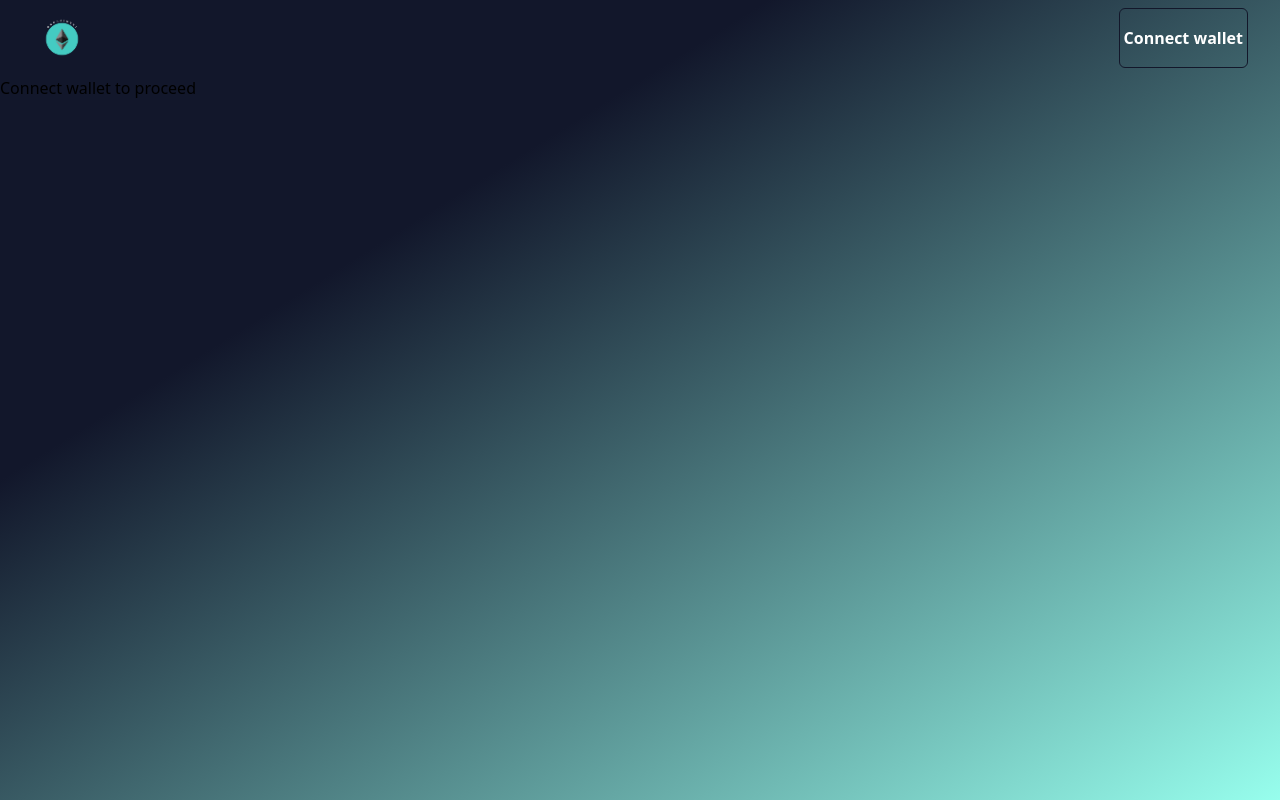
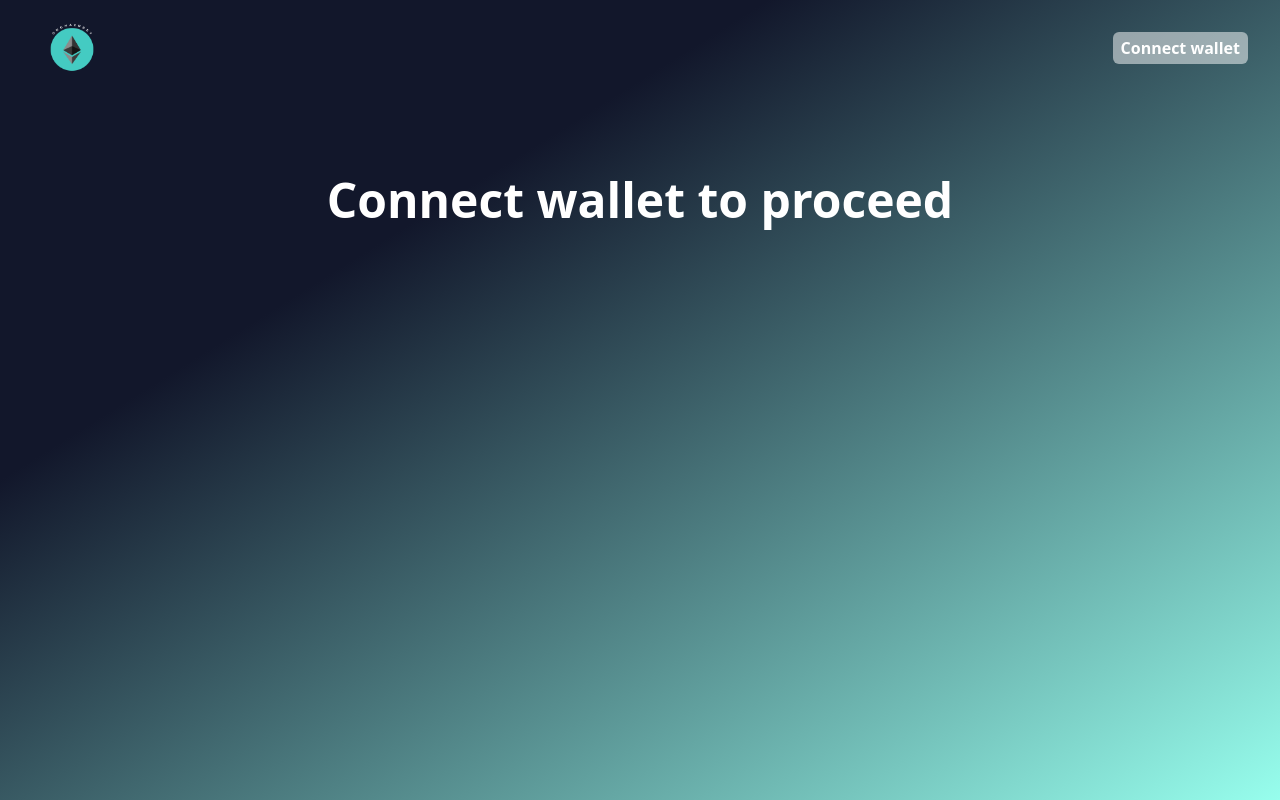
Before and after one commit to Jarjarsson/onchainbet, a Next.js app: page /bet in a window 1280 px wide. Built offline with nearby package versions, Linux system fonts and the light colour scheme; what web3 would draw is missing.

Commit message:
Feat:basic CSS styling

```diff
--- a/app/bet/component/Bet.tsx
+++ b/app/bet/component/Bet.tsx
@@ -1,9 +1,9 @@
-import React, { useEffect, useState } from 'react';
+import React, { useEffect, useState } from "react";
 
-import contractAddress from '../constants/address';
-import { useTContext } from '../../context/Context';
-import { gameResult, getMaxBet, placeBet } from '../web3/web3Client';
-import { ReturnValues } from '@/app/type';
+import contractAddress from "../constants/address";
+import { useTContext } from "../../context/Context";
+import { gameResult, getMaxBet, placeBet } from "../web3/web3Client";
+import { ReturnValues } from "@/app/type";
 
 const Bet = () => {
   const [multiplier, setMultiplier] = useState(2);
@@ -11,7 +11,7 @@ const Bet = () => {
   const [amount, setAmount] = useState(0.000000001);
   const [maxAmount, setMaxAmount] = useState(0);
   const [loadingBet, setLoadingBet] = useState(false);
-  const [result, setResult] = useState('');
+  const [result, setResult] = useState("");
   useEffect(() => {
     (async () => {
       setMaxAmount(await getMaxBet());
@@ -36,17 +36,17 @@ const Bet = () => {
       console.log(status);
       setMaxAmount(await getMaxBet());
       setLoadingBet(true);
-      setResult('');
+      setResult("");
     }
   };
 
   return (
     <form
-      onSubmit={e => {
+      onSubmit={(e) => {
         e.preventDefault();
         handleBet(multiplier);
       }}
-      className="flex flex-col"
+      className="flex flex-col text-cc3 gap-2"
     >
       <label htmlFor="multiplierRange">Multiplier {multiplier}:</label>
       <input
@@ -55,14 +55,14 @@ const Bet = () => {
         value={multiplier}
         min={2}
         max={10}
-        onChange={e => setMultiplier(Number(e.target.value))}
+        onChange={(e) => setMultiplier(Number(e.target.value))}
       />
       <label htmlFor="betAmount">Bet Amount (max bet: {maxAmount})</label>
       <input
         id="betAmount"
         required
         value={amount}
-        onChange={e => setAmount(Number(e.target.value))}
+        onChange={(e) => setAmount(Number(e.target.value))}
         type="number"
         step={0.000000001}
         min={0.000000001}
@@ -73,7 +73,7 @@ const Bet = () => {
       />
       <button> Place bet </button>
       {loadingBet && <p>Getting result</p>}
-      {result === '' ? <p></p> : <p>{result}</p>}
+      {result === "" ? <p></p> : <p>{result}</p>}
     </form>
   );
 };
--- a/app/bet/component/Header.tsx
+++ b/app/bet/component/Header.tsx
@@ -17,24 +17,24 @@ const Header = () => {
   };
 
   return (
-    <header className="flex justify-between px-8 py-2 ">
+    <header className="flex justify-between px-8 py-2 items-center ">
       <Image
         src="/logo.png"
         alt="logo"
-        width={60}
-        height={60}
+        width={80}
+        height={80}
         className="rounded-md"
       />
       {!connect && (
         <button
           onClick={handleSelectWallet}
-          className="border border-[#13172a] p-1 rounded-md font-semibold text-cc3"
+          className=" px-2 py-1 font-semibold text-cc3 bg-cc3/50 rounded-md h-2/3"
         >
           Connect wallet
         </button>
       )}
       {connect && (
-        <p className="border border-[#13172a] p-1 rounded-md font-semibold flex items-center">
+        <p className="px-2 py-1 font-semibold text-cc3 bg-cc3/50 rounded-md h-2/3">
           {wallet !== "" && cropWallet(wallet)}
         </p>
       )}
--- a/app/bet/page.tsx
+++ b/app/bet/page.tsx
@@ -1,26 +1,32 @@
-'use client';
-import React, { useContext, useState } from 'react';
+"use client";
+import React, { useContext, useState } from "react";
 import {
   getMaxBet,
   connectWallet,
   placeBet,
   ethToWei,
-} from './web3/web3Client';
-import contractAddress from './constants/address';
-import { useTContext } from '../context/Context';
-import Header from './component/Header';
-import Bet from './component/Bet';
+} from "./web3/web3Client";
+import contractAddress from "./constants/address";
+import { useTContext } from "../context/Context";
+import Header from "./component/Header";
+import Bet from "./component/Bet";
 
 const BetPage = () => {
   const { wallet, connect } = useTContext();
-  const [contractBalance, setContractBalance] = useState('');
+  const [contractBalance, setContractBalance] = useState("");
 
   return (
     <>
       <Header />
       {/* {console.log(connect)} */}
-      {connect && <Bet />}
-      {!connect && <p>Connect wallet to proceed</p>}
+      <main className="flex justify-center items-center w-50">
+        {connect && <Bet />}
+        {!connect && (
+          <p className="text-cc3 font-semibold text-5xl pt-20">
+            Connect wallet to proceed
+          </p>
+        )}
+      </main>
     </>
   );
 };
--- a/app/demo/page.tsx
+++ b/app/demo/page.tsx
@@ -25,8 +25,8 @@ const Demo = () => {
         <Image
           src="/logo.png"
           alt="logo"
-          width={60}
-          height={60}
+          width={80}
+          height={80}
           className="rounded-md"
         />
       </header>
```
